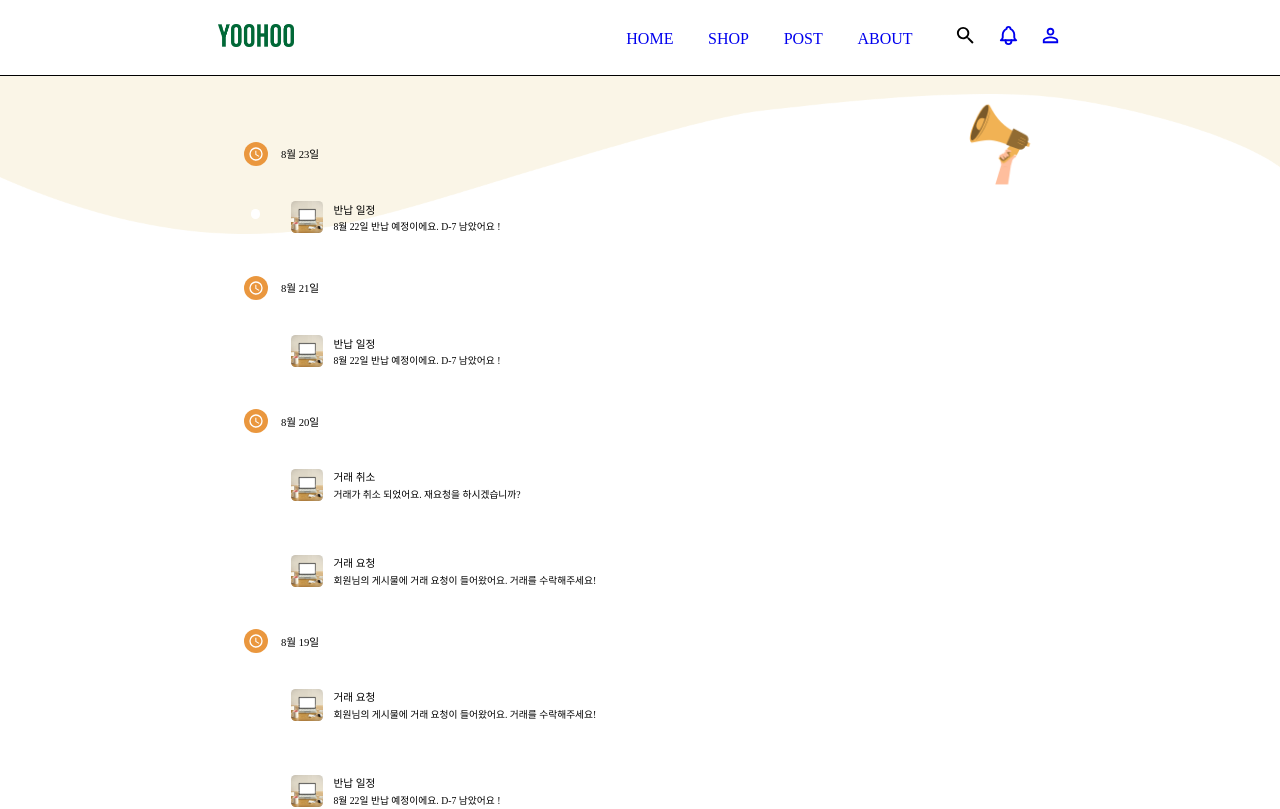
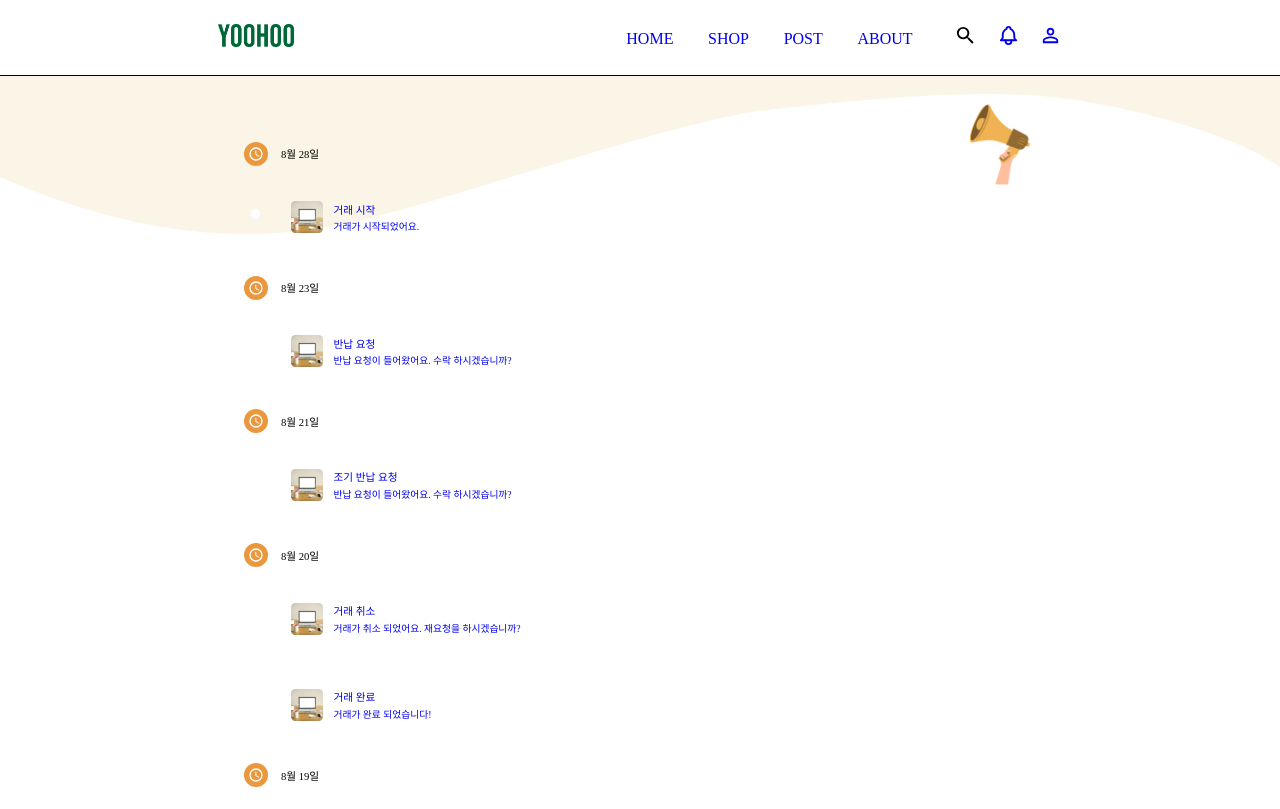
Before and after one commit to SW-Project-Yoo-Hoo/YooHoo, a React (Create React App) app in the folder yoohoo/: page /alarm in a window 1280 px wide. Shown: the top 809 px of the page. Built offline with nearby package versions, Linux system fonts and the light colour scheme; a web font is replaced by a local one.

Commit message:
add : 알람별 마이프로필 이동

```diff
--- a/yoohoo/src/components/user/alarm/alarm.jsx
+++ b/yoohoo/src/components/user/alarm/alarm.jsx
@@ -3,8 +3,41 @@ import styles from "./alarm.module.css";
 import Header from "../../header/header";
 import Footer from "../../footer/footer";
 import AlarmList from "./alarmList";
+import { Link } from "react-router-dom";
+import { useEffect } from "react";
 
 const Alarm = (props) => {
+  // 마이프로필로 이동하기 위한 call 추가
+  useEffect(() => {
+    AlarmList.map((item) => {
+      switch (item.title) {
+        case "반납 일정":
+          item.call = "ProgressStatus";
+          break;
+        case "반납 요청":
+          item.call = "ProgressStatus";
+          break;
+        case "조기 반납 요청":
+          item.call = "ProgressStatus";
+          break;
+        case "거래 취소":
+          item.call = "SentStatus";
+          break;
+        case "거래 시작":
+          item.call = "ProgressStatus";
+          break;
+        case "거래 요청":
+          item.call = "ReceivedStatus";
+          break;
+        case "거래 완료":
+          item.call = "CompletStatus";
+          break;
+        default:
+          item.call = "MyPost";
+      }
+    });
+  }, []);
+
   return (
     <>
       <Header />
@@ -49,6 +82,7 @@ const Alarm = (props) => {
                           />
                           <p className={styles.day}>{item.date}</p>
                         </div>
+                        <Link to="/profile" state={{ call: item.call }}>
                           <div className={styles.contents}>
                             <div className={styles.pic}>
                               <img
@@ -59,9 +93,12 @@ const Alarm = (props) => {
                             </div>
                             <div className={styles.P}>
                               <p className={styles.title}>{item.title}</p>
-                            <p className={styles.description}>{item.content}</p>
+                              <p className={styles.description}>
+                                {item.content}
+                              </p>
                             </div>
                           </div>
+                        </Link>
                       </div>
                     </div>
                   </>
@@ -73,6 +110,7 @@ const Alarm = (props) => {
                         <div className={styles.circle2}></div>
                       </div>
                       <div className={styles.alarm}>
+                        <Link to="/profile" state={{ call: item.call }}>
                           <div className={styles.contents2}>
                             <div className={styles.pic}>
                               <img
@@ -83,9 +121,12 @@ const Alarm = (props) => {
                             </div>
                             <div className={styles.P}>
                               <p className={styles.title}>{item.title}</p>
-                            <p className={styles.description}>{item.content}</p>
+                              <p className={styles.description}>
+                                {item.content}
+                              </p>
                             </div>
                           </div>
+                        </Link>
                       </div>
                     </div>
                   </>
--- a/yoohoo/src/components/user/alarm/alarmList.js
+++ b/yoohoo/src/components/user/alarm/alarmList.js
@@ -25,29 +25,36 @@ const AlarmList = [
     id: 5,
     date: "8월 20일",
     image: process.env.PUBLIC_URL + "images/shop/a.jpg",
-    title: "거래 요청",
-    content: "회원님의 게시물에 거래 요청이 들어왔어요. 거래를 수락해주세요!",
+    title: "거래 완료",
+    content: "거래가 완료 되었습니다!",
   },
   {
     id: 3,
     date: "8월 19일",
     image: process.env.PUBLIC_URL + "images/shop/a.jpg",
     title: "반납 일정",
-    content: "8월 22일 반납 예정이에요. D-7 남았어요 !",
+    content: "8월 22일 반납 예정이에요. D-7 남았어요!",
   },
   {
     id: 6,
     date: "8월 23일",
     image: process.env.PUBLIC_URL + "images/shop/a.jpg",
-    title: "반납 일정",
-    content: "8월 22일 반납 예정이에요. D-7 남았어요 !",
+    title: "반납 요청",
+    content: "반납 요청이 들어왔어요. 수락 하시겠습니까?",
   },
   {
     id: 7,
     date: "8월 21일",
     image: process.env.PUBLIC_URL + "images/shop/a.jpg",
-    title: "반납 일정",
-    content: "8월 22일 반납 예정이에요. D-7 남았어요 !",
+    title: "조기 반납 요청",
+    content: "반납 요청이 들어왔어요. 수락 하시겠습니까?",
+  },
+  {
+    id: 8,
+    date: "8월 28일",
+    image: process.env.PUBLIC_URL + "images/shop/a.jpg",
+    title: "거래 시작",
+    content: "거래가 시작되었어요.",
   },
 ];
 
```
Also changed, not shown: yoohoo/src/components/page/profile/profile.jsx (+10 -0 lines). Lines whose indentation alone changed are shown as unchanged.
